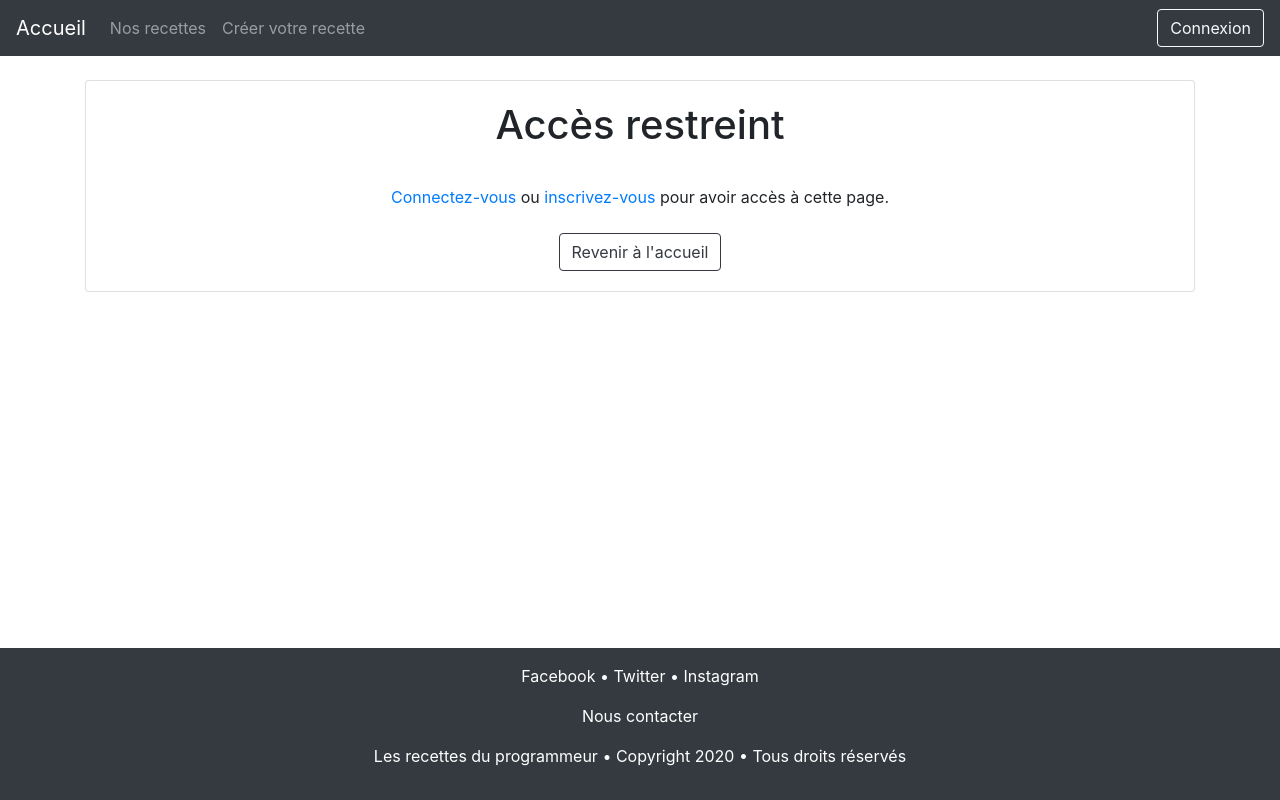
After one commit to RenaudCini/projet-web-3, a PHP site: page /acces_restreint.php in a window 1280 px wide. The commit adds this page. Run offline with PHP 8.4, Linux system fonts and the light colour scheme.

Commit message:
Ajout gestion connexion pour la création recette

```diff
--- /dev/null
+++ b/acces_restreint.php
@@ -0,0 +1,27 @@
+<?php
+session_start();
+
+$titrePage = 'Création de recette';
+
+require_once 'template/view/nav.php';
+
+?>
+
+<div class="container">
+    <div class="card">
+        <div class="card-body text-center">
+            <h1 class="card-title">Accès restreint</h1>
+
+            <br>
+
+            <a href="#" data-toggle="modal" data-target="#modal_connexion">Connectez-vous</a> ou <a href="#" data-toggle="modal" data-target="#modal_inscription">inscrivez-vous</a> pour avoir accès à cette page.
+
+            <br><br>
+
+            <a href="/" class="btn btn-outline-dark">Revenir à l'accueil</a>
+        </div>
+    </div>
+</div>
+
+<?php
+require_once 'template/view/footer.php';
--- a/creation_recette/creation_recette_tr.php
+++ b/creation_recette/creation_recette_tr.php
@@ -1,4 +1,5 @@
 <?php
+session_start();
 
 require_once 'creation_recette_sc.php';
 
@@ -19,7 +20,7 @@ if ($_POST['creationRecette'] && $_POST['reponsesFormulaire']) {
             'budget' => $reponses['budget'],
             'temps' => $reponses['temps'],
             'image' => $reponses['image'],
-            'id_utilisateurs' => '2'
+            'id_utilisateurs' => $_SESSION['id']
         ]
     );
 
--- a/template/view/nav.php
+++ b/template/view/nav.php
@@ -1,4 +1,8 @@
-<?php session_start(); ?>
+<?php
+if (session_status() !== PHP_SESSION_ACTIVE) {
+    session_start();
+}
+?>
 <!DOCTYPE html>
 <html lang="fr">
 
```
Also changed, not shown: creation_recette/creation_recette_pg.php (+10 -2 lines).
